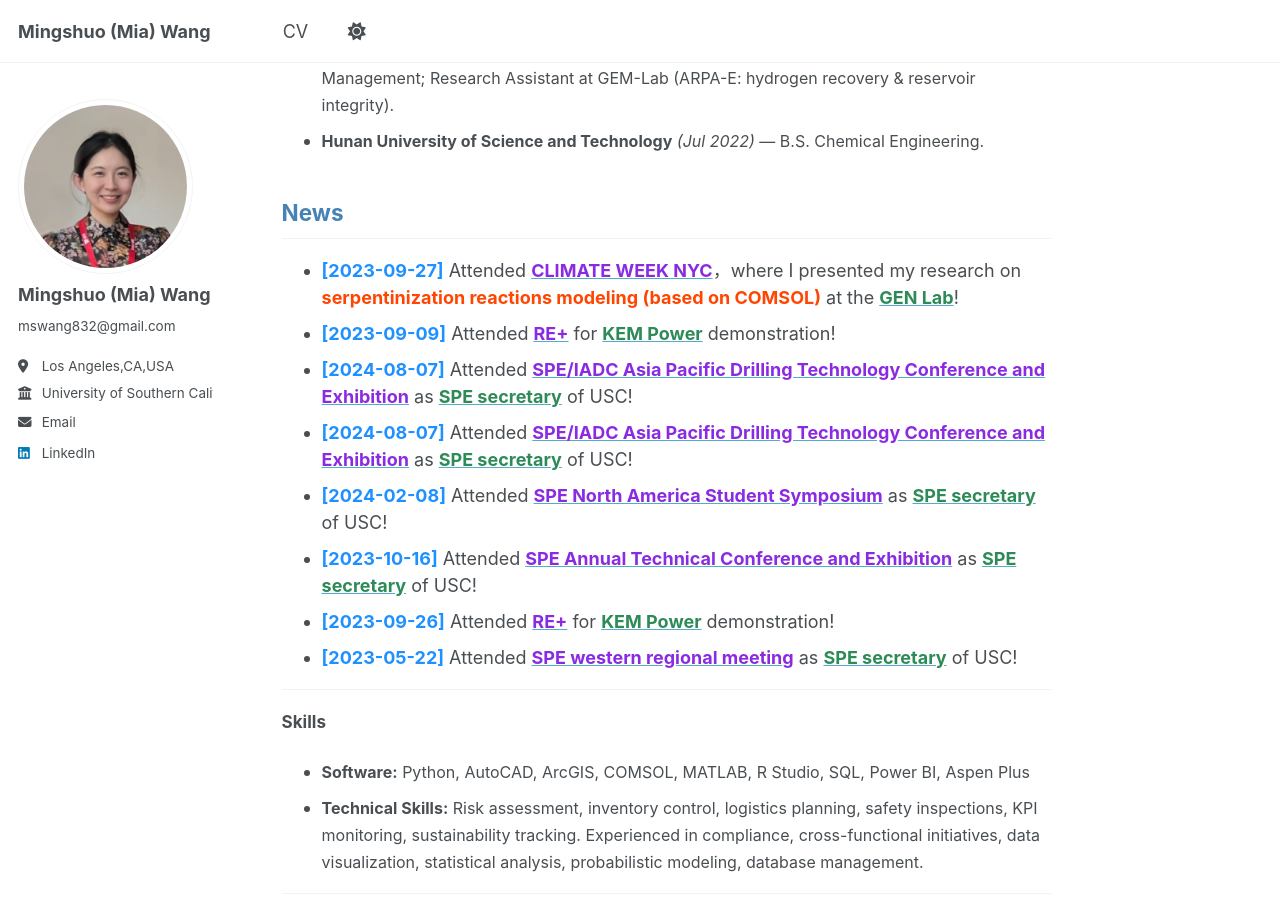
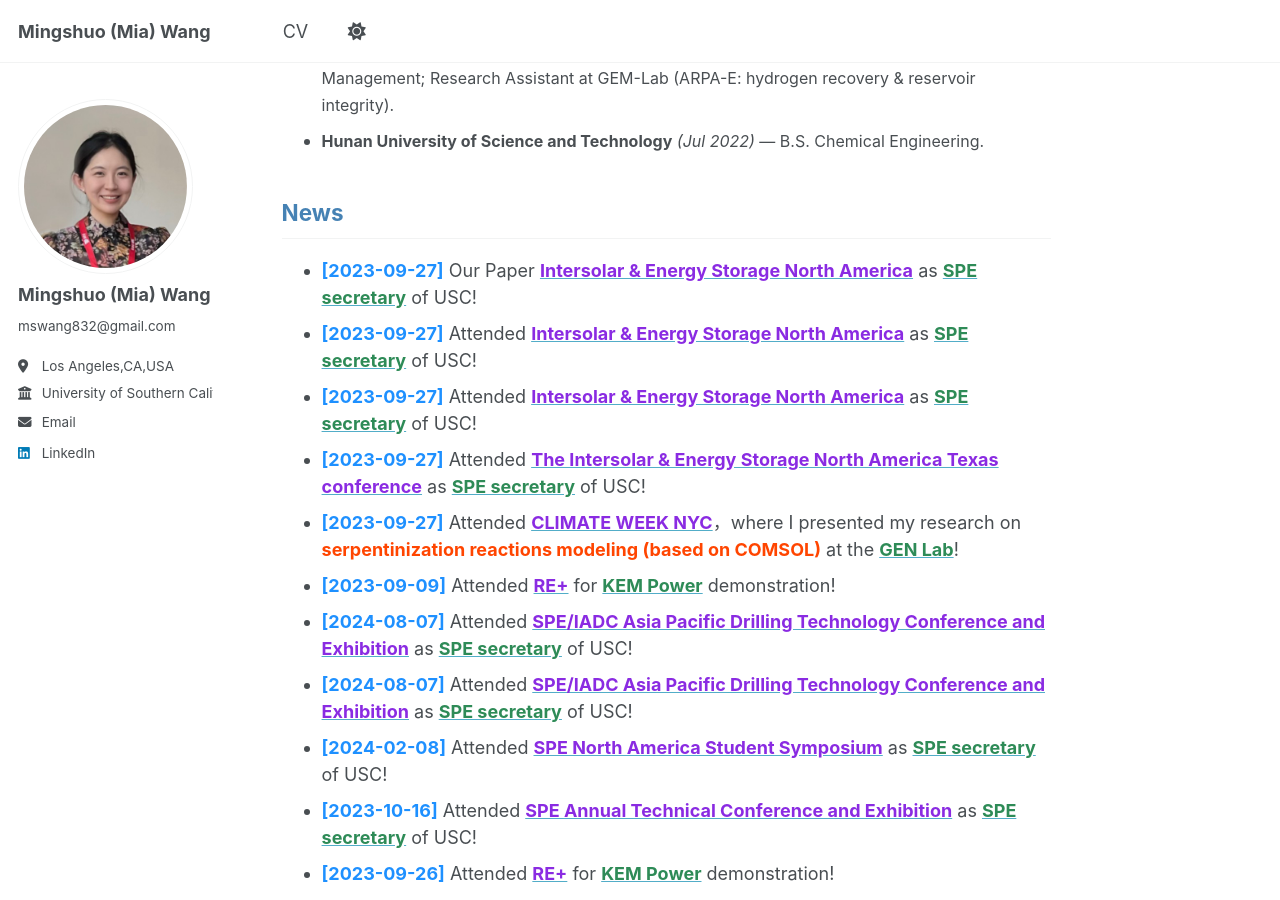
Before and after one commit to Miawang32/Miawang32.github.io, a Jekyll site: the page built from _pages/about.md, in a window 1280 px wide and 900 px high, scrolled down 603 px. Built offline with Jekyll 4.4.1, drawn with Linux system fonts in a browser that asks for light colours; a script that is not in the unit is left out.

Commit message:
Update about.md

```diff
--- a/_pages/about.md
+++ b/_pages/about.md
@@ -33,6 +33,10 @@ With a blend of technical, analytical, and management skills, I am passionate ab
 
 
 ## <span style="color: #4682B4;">News</span>
+- **<span style="color: #1E90FF;">[2023-09-27]</span>** Our Paper [<span style="color: #8A2BE2;">**Intersolar & Energy Storage North America**</span>](https://www.iesna.com/2025-conference-highlights/) as [<span style="color: #2E8B57;">**SPE secretary**</span>]([https://higherlogicdownload.s3.amazonaws.com/SPE/47b8184c-7e3f-4b2b-8fa9-01533b4c4539/UploadedFiles/apOlE4zxS6ykwGQj41RN_LASPEOct2023Newsletter.pdf]) of USC!
+- **<span style="color: #1E90FF;">[2023-09-27]</span>** Attended [<span style="color: #8A2BE2;">**Intersolar & Energy Storage North America**</span>](https://www.iesna.com/2025-conference-highlights/) as [<span style="color: #2E8B57;">**SPE secretary**</span>]([https://higherlogicdownload.s3.amazonaws.com/SPE/47b8184c-7e3f-4b2b-8fa9-01533b4c4539/UploadedFiles/apOlE4zxS6ykwGQj41RN_LASPEOct2023Newsletter.pdf]) of USC!
+- **<span style="color: #1E90FF;">[2023-09-27]</span>** Attended [<span style="color: #8A2BE2;">**Intersolar & Energy Storage North America**</span>](https://www.iesna.com/2025-conference-highlights/) as [<span style="color: #2E8B57;">**SPE secretary**</span>]([https://higherlogicdownload.s3.amazonaws.com/SPE/47b8184c-7e3f-4b2b-8fa9-01533b4c4539/UploadedFiles/apOlE4zxS6ykwGQj41RN_LASPEOct2023Newsletter.pdf]) of USC!
+- **<span style="color: #1E90FF;">[2023-09-27]</span>** Attended [<span style="color: #8A2BE2;">**The Intersolar & Energy Storage North America Texas conference**</span>](https://www.iesna.com/texas/conference/) as [<span style="color: #2E8B57;">**SPE secretary**</span>]([https://higherlogicdownload.s3.amazonaws.com/SPE/47b8184c-7e3f-4b2b-8fa9-01533b4c4539/UploadedFiles/apOlE4zxS6ykwGQj41RN_LASPEOct2023Newsletter.pdf]) of USC!
 - **<span style="color: #1E90FF;">[2023-09-27]</span>** Attended [<span style="color: #8A2BE2;">**CLIMATE WEEK NYC**</span>](https://www.climateweeknyc.org/news/its-time-highlights-climate-week-nyc)，where I presented my research on <span style="color: #FF4500;">**serpentinization reactions modeling (based on COMSOL)**</span> at the [<span style="color: #2E8B57;">**GEN Lab**</span>]([https://gemlab.usc.edu/])!
 - **<span style="color: #1E90FF;">[2023-09-09]</span>** Attended [<span style="color: #8A2BE2;">**RE+**</span>](https://www.re-plus.com/re-24-gallery/) for [<span style="color: #2E8B57;">**KEM Power**</span>]([https://www.kem-power.com/]) demonstration!
 - **<span style="color: #1E90FF;">[2024-08-07]</span>** Attended [<span style="color: #8A2BE2;">**SPE/IADC Asia Pacific Drilling Technology Conference and Exhibition**</span>](https://onepetro.org/SPEAPDT/24APDT/conference/24APDT) as [<span style="color: #2E8B57;">**SPE secretary**</span>]([https://higherlogicdownload.s3.amazonaws.com/SPE/47b8184c-7e3f-4b2b-8fa9-01533b4c4539/UploadedFiles/apOlE4zxS6ykwGQj41RN_LASPEOct2023Newsletter.pdf]) of USC!
```
